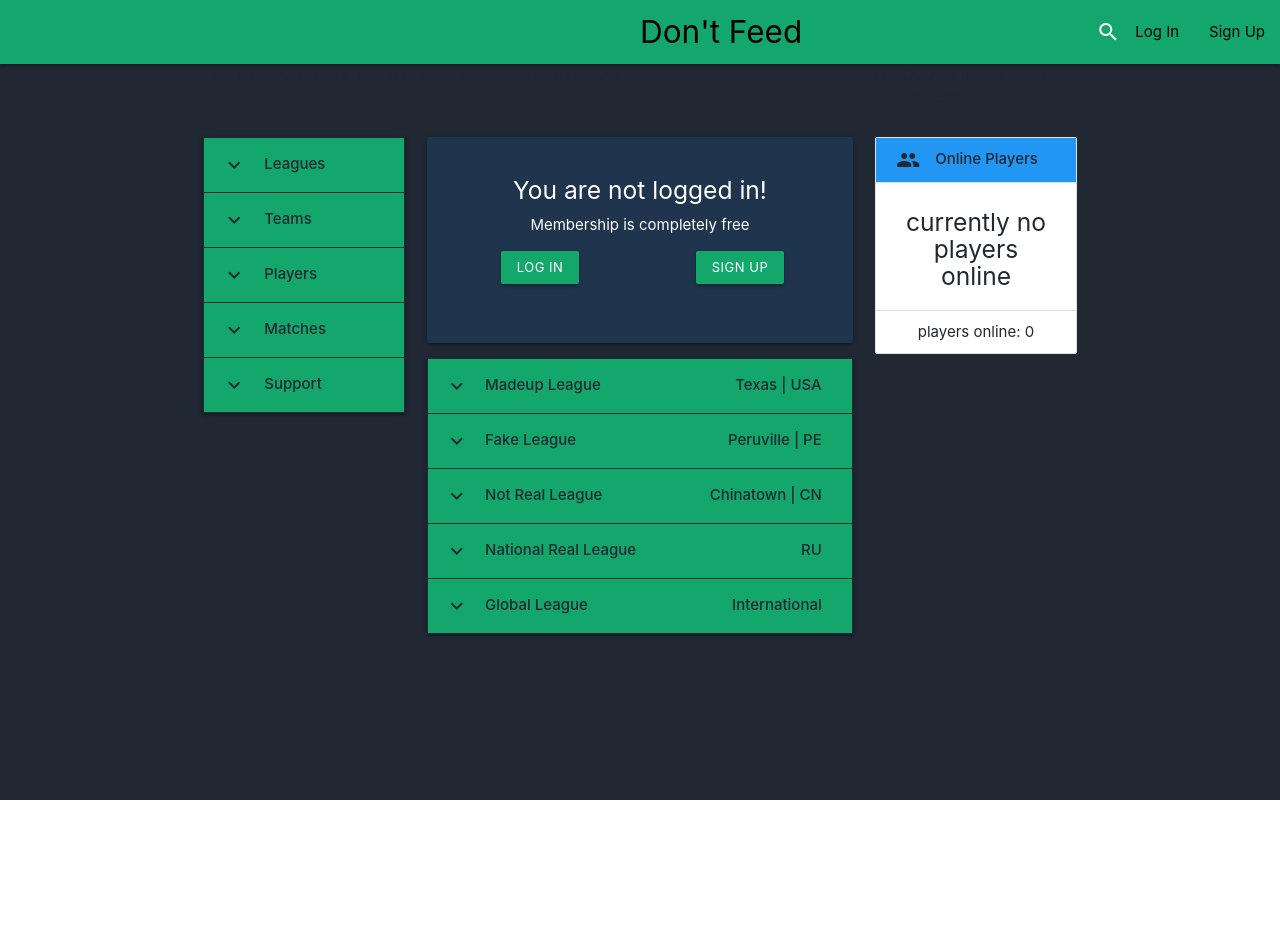
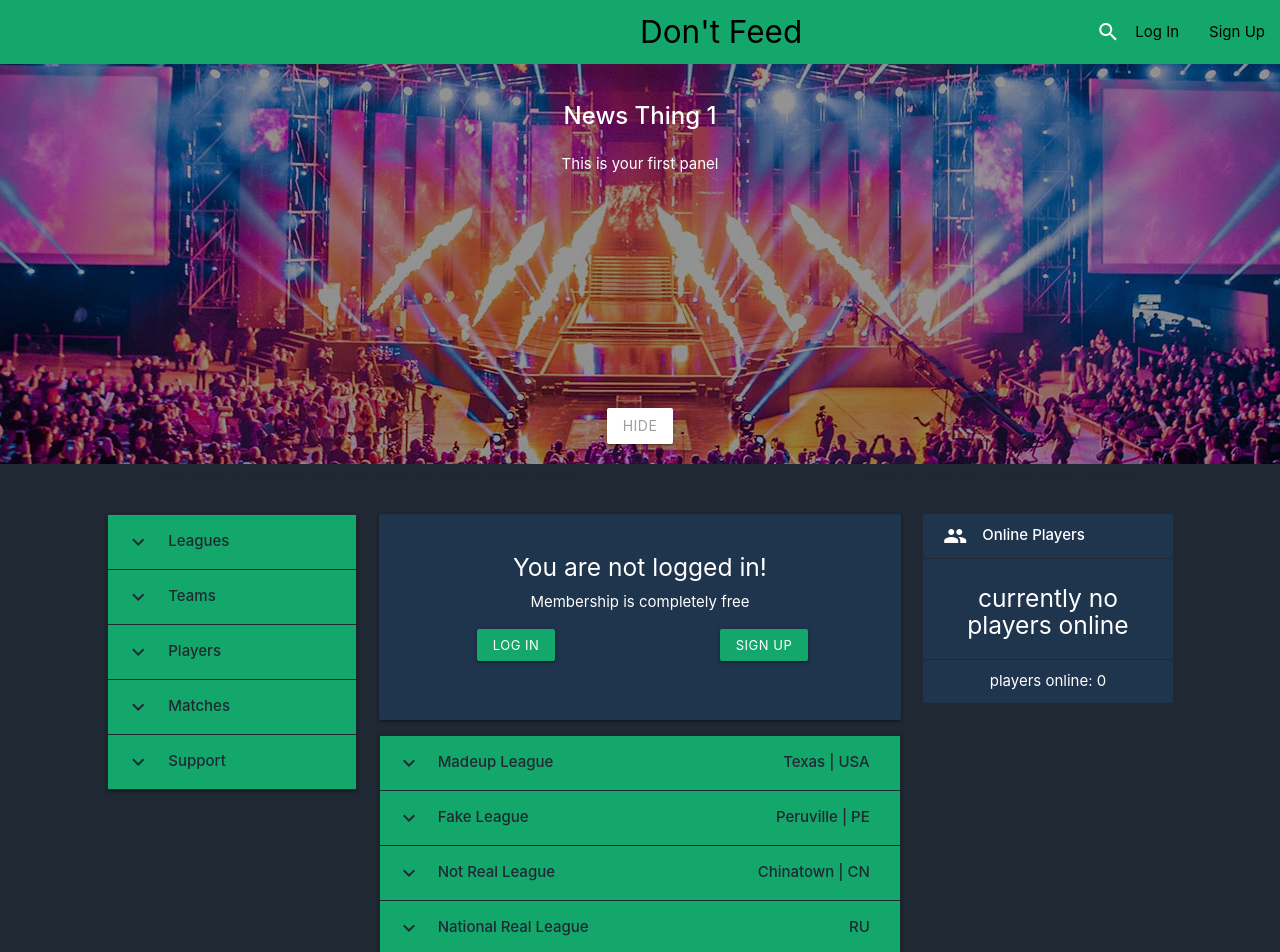
Before and after one commit to innominate-software/DontFeedAPI, a React (Create React App) app in the folder frontend/: page / in a window 1280 px wide. Shown: the top 952 px of the page. Before the commit the page ends 800 px from the top, so only its background shows below. Built offline with nearby package versions, Linux system fonts and the light colour scheme.

Commit message:
updates made

```diff
--- a/frontend/src/components/Home/HomePage.jsx
+++ b/frontend/src/components/Home/HomePage.jsx
@@ -12,16 +12,20 @@ class HomePage extends React.Component {
     // ex. this.refreshState = this.refreshState.bind(this);
 
     componentDidMount() {
-        let collapsibles = document.querySelectorAll('.collapsible');
-        M.Collapsible.init(collapsibles, {});
+        M.AutoInit();
+        M.Carousel.init({
+            fullWidth: true,
+            indicators: true
+          });
     }
+
 
 
     render() {
         return (
             <div class="app-container" >
                 <nav>
-                    <div className="nav-wrapper nav-bar-container">
+                    <div className="nav-wrapper nav-bar-container green-background">
                         <a href="/" className="brand-logo left black-text">Don't Feed</a>
                         <ul id="nav-mobile" className="right hide-on-med-and-down">
                             <li><i className="material-icons">search</i></li>
@@ -30,7 +34,28 @@ class HomePage extends React.Component {
                         </ul>
                     </div>
                 </nav>
-                <div className="container">
+                <div class="carousel carousel-slider center">
+                    <div class="carousel-fixed-item center">
+                        <a class="btn waves-effect white grey-text darken-text-2">Hide</a>
+                    </div>
+                    <div class="carousel-item white-text news-item-1" href="#one!">
+                        <h2>News Thing 1</h2>
+                        <p class="white-text">This is your first panel</p>
+                    </div>
+                    <div class="carousel-item white-text news-item-2" href="#two!">
+                        <h2>News Thing 2</h2>
+                        <p class="white-text">This is your second panel</p>
+                    </div>
+                    {/* <div class="carousel-item green white-text" href="#three!">
+                        <h2>Third Panel</h2>
+                        <p class="white-text">This is your third panel</p>
+                    </div>
+                    <div class="carousel-item blue white-text" href="#four!">
+                        <h2>Fourth Panel</h2>
+                        <p class="white-text">This is your fourth panel</p>
+                    </div> */}
+                </div>
+                <div className="content-container container">
                     <div className="row">
                         <div className="col s6">We have 70 players, and 0 of them are online RIGHT NOW</div>
                         <div className="col s4 offset-s2">[INSERT SOCIAL LINKS HERE I GUESS]</div>
--- a/frontend/src/index.css
+++ b/frontend/src/index.css
@@ -18,12 +18,17 @@ code {
   min-height: 100vh;
 }
 
-.nav-bar-container {
-  background: #14A76B;
+.content-container {
+  width: 85% !important;
 }
 
 .green-background {
   background: #14A76B !important;
+}
+
+.news-item-1 {
+  background-image: linear-gradient(to right,rgba(0,0,0,.42),rgba(0,0,0,.42)),url(../../frontend/src/assets/esports-pic-1.jpg);
+  background-position: center;
 }
 
 .league-header-container {
@@ -56,3 +61,28 @@ code {
   border-left: 1px solid transparent !important;
   margin: .5rem 0 1rem 0;
 }
+
+.collapsible-body {
+  display: none;
+  border-bottom: 0px solid #ddd !important;
+  box-sizing: border-box;
+  color: #fff;
+  padding: 2rem;
+}
+
+.collection .collection-item {
+  line-height: 1.5rem;
+  padding: 10px 20px;
+  margin: 0;
+  color: #fff !important;
+  background: #1f344d !important;
+  border-bottom: 1px solid #1f2833 !important;
+}
+
+.collection {
+  margin: .5rem 0 1rem 0;
+  border: 0px solid transparent !important;
+  border-radius: 2px;
+  overflow: hidden;
+  position: relative;
+}
```
Also changed, not shown: frontend/src/assets/esports-pic-1.jpg (added).
